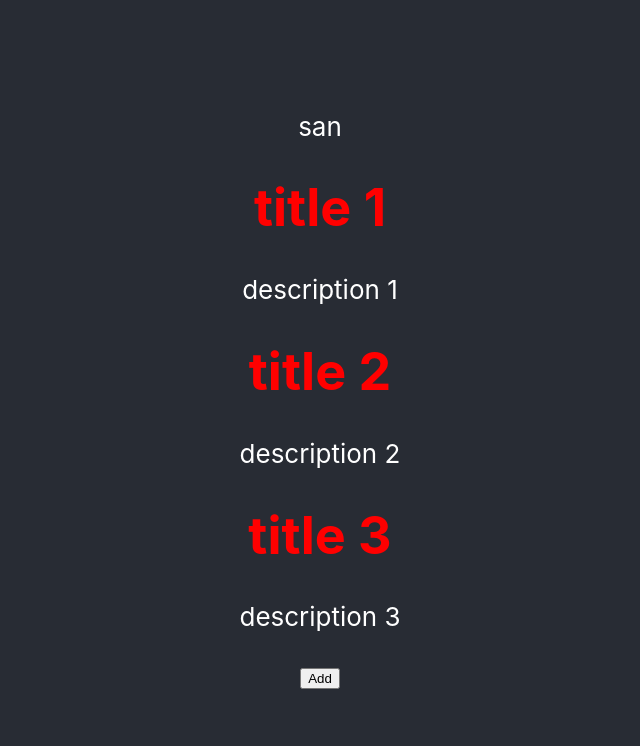
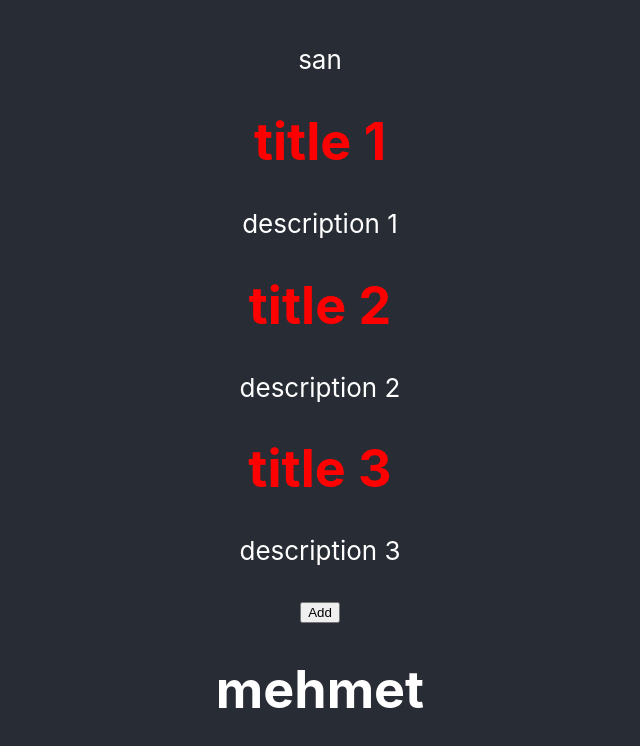
Before and after one commit to snahmd/react-tutorial, a React (Create React App) app: page / in a window 1280 px wide. Shown: the top 746 px of the page, without its empty margins (320-960 px from the left). Built offline with nearby package versions, Linux system fonts and the light colour scheme.

Commit message:
adding state

```diff
--- a/src/components/App.js
+++ b/src/components/App.js
@@ -21,6 +21,16 @@ const news = [{
 }];
 
 class App extends Component {
+  /*constructor(props) {
+    super(props);
+    this.state = {
+      name: 'ahmed'
+    }
+  }*/
+  state = {
+    name: 'mehmet'
+  };
+
 
   addNews(){
     console.log("addNews componenti çalıştı");
@@ -35,8 +45,8 @@ class App extends Component {
     return(
       <div className="App">
         <header className="App-header">
-        <News news={news} addNews={this.addNews} />
-
+         <News news={news} addNews={this.addNews} />
+         <h1>{ this.state.name }</h1>
         </header>
 
 
```
